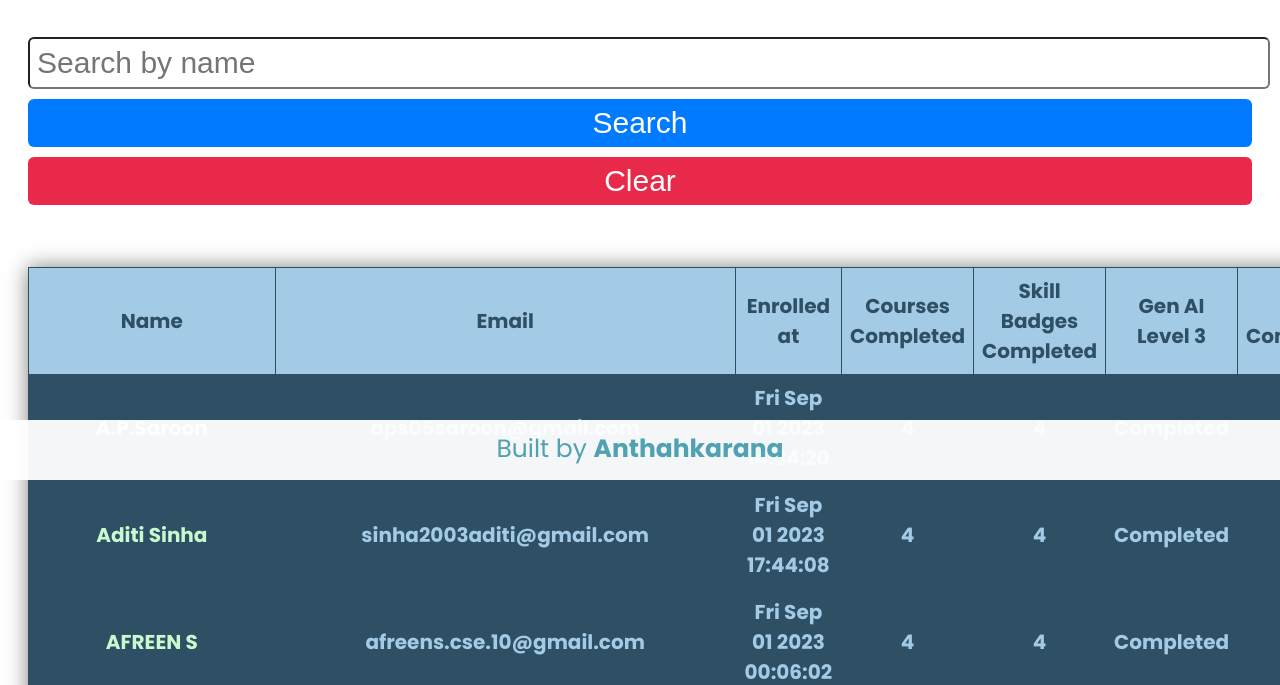
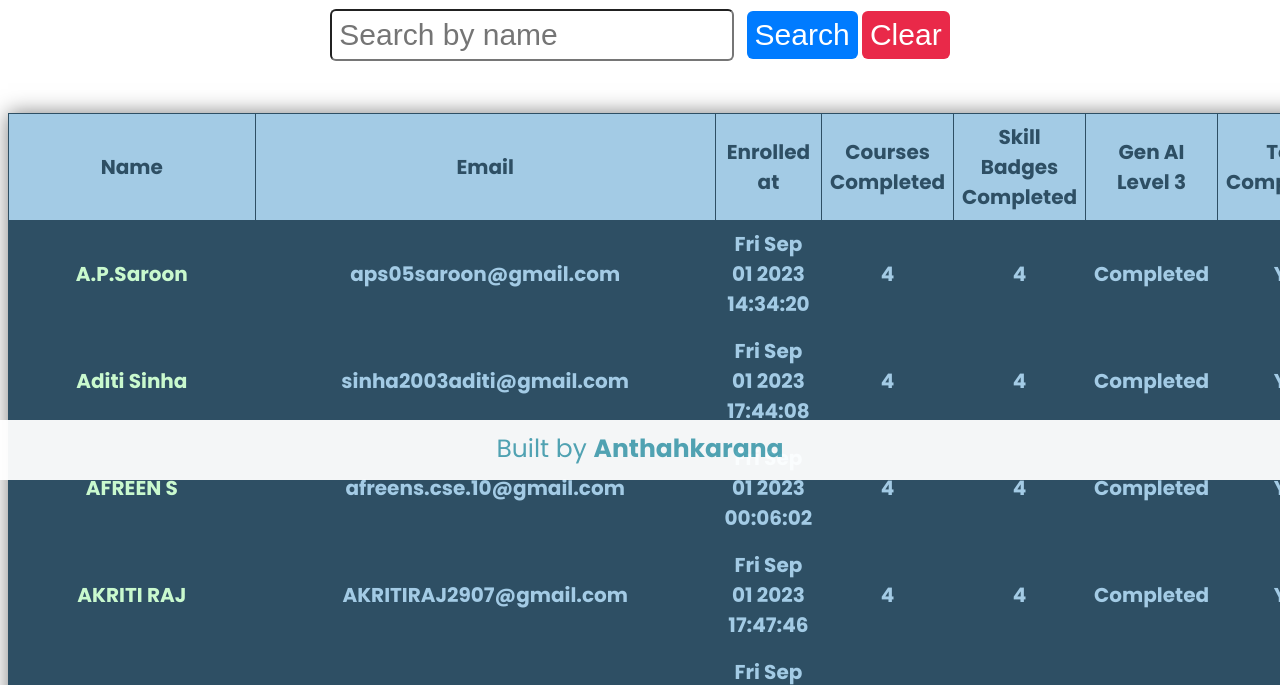
Before and after one commit to githubber-me/googlecloud23, a plain HTML site: page index.html in a window 1280 px wide. Shown: the part 320-1005 px from the top of the page. Drawn offline with Linux system fonts and the light colour scheme.

Commit message:
Update index.html

```diff
--- a/index.html
+++ b/index.html
@@ -2,7 +2,6 @@
 <html lang="en">
     <div class="container">
         <link rel="stylesheet" href="styles.css">
-        <link rel="stylesheet" href="mobile_styles.css">
         <head>
             <meta charset="UTF-8">
             <meta name="viewport" content="width=device-width, initial-scale=1.0">
```
